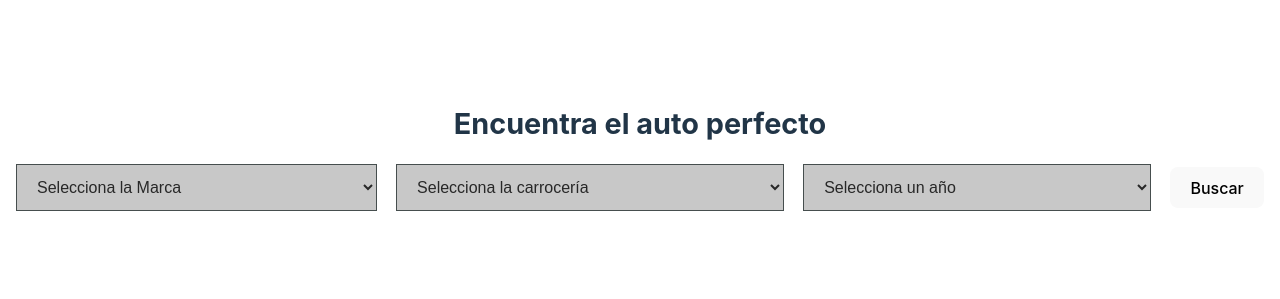
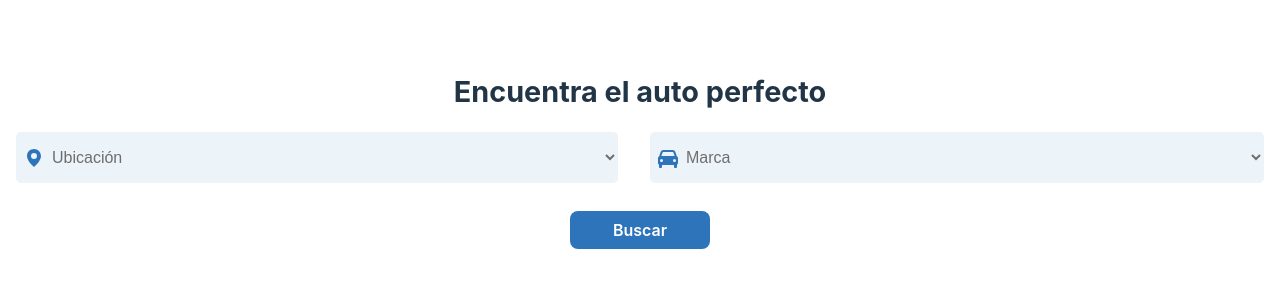
Before and after one commit to AlejandroSosa14/front-end-website, a React (Vite) app: page / in a window 1280 px wide. Shown: the part 810-1109 px from the top of the page. Built offline with nearby package versions, Linux system fonts and the light colour scheme.

Commit message:
Se integra sección del buscador con dos campos de búsqueda al Home

```diff
--- a/src/components/search/Search.jsx
+++ b/src/components/search/Search.jsx
@@ -5,7 +5,6 @@ import styles from "./Search.module.css";
 const Searcher = () => {
 	const [brand, setBrand] = useState("");
 	const [type, setType] = useState("");
-	const [manufactureYear, setManufactureYear] = useState("");
 
 	// Función para manejar el envío del formulario
 	const handleSearch = (e) => {
@@ -14,60 +13,52 @@ const Searcher = () => {
 		console.log("Buscando autos con los siguientes filtros:");
 		console.log("Marca:", brand);
 		console.log("Tipo:", type);
-		console.log("Año de fabricación:", manufactureYear);
 
 		// Ejemplo: Llamar a una API o filtrar una lista de autos
 		// searchCars({ brand, type, availabilityDate });
 	};
 
-	const currentYear = new Date().getFullYear();
-	// Generar una lista de años (desde el año actual hasta 5 años atrás)
-	const years = Array.from({ length: 6 }, (_, index) => currentYear - index);
-
 	return (
 		<div className={`flex-row ${styles.search}`}>
 			<h2 className={styles.searchTitle}>Encuentra el auto perfecto</h2>
 			<form className={styles.searchForm} onSubmit={handleSearch}>
-				{/* Buscar por marca */}
 				<div className={styles.searchFormGroup}>
-					<select id="brand" value={brand} onChange={(e) => setBrand(e.target.value)} required>
-						<option value="">Selecciona la Marca</option>
+					<div className={styles.searchFormGroupSelect}>
+						<img
+							className={styles.searchFormSelectIcon}
+							src="/location_icon.svg"
+							alt="Location icon"
+						/>
+						<select
+							id="location"
+							value={type}
+							onChange={(e) => setType(e.target.value)}
+							className={styles.searchFormSelect}
+							required>
+							<option value="">Ubicación</option>
+							<option value="location-1">Location 1</option>
+							<option value="location-2">Location 2</option>
+							<option value="location-3">Location 3</option>
+							<option value="location-4">Location 4</option>
+						</select>
+					</div>
+					<div className={styles.searchFormGroupSelect}>
+						<img className={styles.searchFormSelectIcon} src="/car_icon.svg" alt="Car icon" />
+						<select
+							id="brand"
+							value={brand}
+							onChange={(e) => setBrand(e.target.value)}
+							className={styles.searchFormSelect}
+							required>
+							<option value="">Marca</option>
 							<option value="audi">Audi</option>
 							<option value="bmw">BMW</option>
 							<option value="seat">Seat</option>
 							<option value="volkswagen">Volkswagen</option>
 						</select>
 					</div>
-
-				{/* Buscar por tipo */}
-				<div className={styles.searchFormGroup}>
-					<select id="type" value={type} onChange={(e) => setType(e.target.value)} required>
-						<option value="">Selecciona la carrocería</option>
-						<option value="sedan">Sedán</option>
-						<option value="hatchback">Hatchback</option>
-						<option value="suv">SUV</option>
-						<option value="coupe">Coupé</option>
-					</select>
 				</div>
-
-				{/* Buscar por fecha de fabricación */}
-				<div className={styles.searchFormGroup}>
-					<select
-						id="manufactureYear"
-						value={manufactureYear}
-						onChange={(e) => setManufactureYear(e.target.value)}
-						required>
-						<option value="">Selecciona un año</option>
-						{years.map((year) => (
-							<option key={year} value={year}>
-								{year}
-							</option>
-						))}
-					</select>
-				</div>
-
-				{/* Botón para ejecutar búsqueda */}
-				<button className={styles.searchButton} type="submit">
+				<button className="main-btn" type="submit">
 					Buscar
 				</button>
 			</form>
--- a/src/components/search/Search.module.css
+++ b/src/components/search/Search.module.css
@@ -15,32 +15,53 @@
 	justify-content: center;
 	align-items: center;
 	flex-wrap: wrap;
-	gap: 1.2rem;
+	gap: 1.75rem;
 
-	@media screen and (min-width: 768px) {
+	@media screen and (min-width: 1024px) {
+		align-items: center;
 		flex-direction: row;
-		align-items: center;
+		gap: 0;
 	}
 }
 
 .searchFormGroup {
+	position: relative;
+	display: flex;
+	flex-direction: column;
+	gap: 1rem;
+	width: 100%;
+
+	@media screen and (min-width: 1024px) {
+		flex-direction: row;
+		gap: 2rem;
+		width: 100%;
+		margin-bottom: 1.75rem;
+	}
+}
+
+.searchFormGroupSelect {
+	position: relative;
 	display: flex;
 	flex-direction: row;
 	gap: 0.6rem;
 	width: 100%;
 
-	@media screen and (min-width: 768px) {
+	@media screen and (min-width: 1024px) {
 		flex-direction: column;
 		flex-grow: 1;
 		gap: 0.2rem;
 		width: auto;
 	}
+}
 
-	& select {
-		padding: 0.8rem 1rem;
-		border: 1px solid rgb(70, 78, 78);
-		background-color: rgb(200, 200, 200);
-		color: rgb(40, 40, 40);
+.searchFormSelect {
+	position: relative;
+	padding: 1rem;
+	padding-left: 2rem;
+	border: none;
+	background-color: var(--blue-extra-light);
+	color: rgb(110, 110, 110);
+	border-radius: 5px;
 	font-size: 1rem;
 	font-weight: 500;
 	width: inherit;
@@ -49,7 +70,15 @@
 
 	&:focus {
 		outline: none;
-			border-color: rgb(89, 121, 122);
+		border: none;
 	}
 }
+
+.searchFormSelectIcon {
+	position: absolute;
+	top: 50%;
+	left: 0.4rem;
+	transform: translateY(-50%);
+	width: 1.5rem;
+	z-index: 1;
 }
--- a/src/pages/Home.jsx
+++ b/src/pages/Home.jsx
@@ -8,11 +8,9 @@ const Home = () => {
 	return (
 		<Layout>
 			<HeroMain />
-			<section className="section">
-				<div className="container">
-					<Search />
-				</div>
-			</section>
+			<div className="container">
+				<Search />
+			</div>
 			<section className="section">
 				<div className="container">
 					<Categories />
```
Also changed, not shown: public/car_icon.svg (added), public/location_icon.svg (added). Lines whose indentation alone changed are shown as unchanged.
